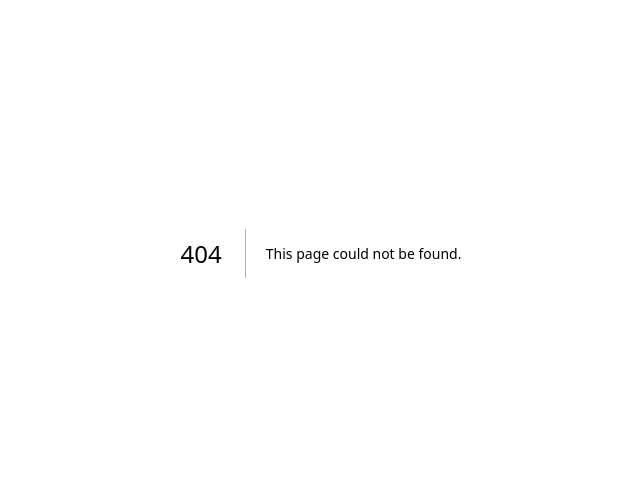
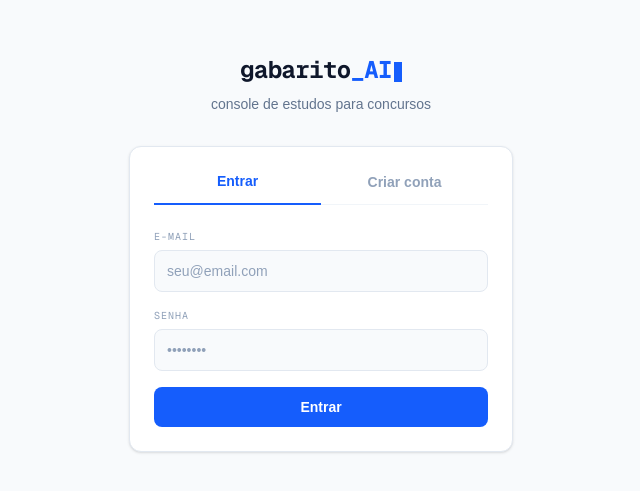
Before and after one commit to cielioqueiroz/gabarito_AI, a Next.js app: page /login in a window 1280 px wide. Before the commit this address had no page. Shown: the part 147-638 px from the top of the page, without its empty margins (319-959 px from the left). Built offline with nearby package versions, Linux system fonts and the light colour scheme.

Commit message:
feat: implement authentication with Supabase
Proxy middleware (Next.js 16) para proteger rotas e renovar sessão.
Tela de login com abas Entrar / Criar conta, validação e feedback visual.

```diff
--- /dev/null
+++ b/app/login/page.tsx
@@ -0,0 +1,124 @@
+'use client'
+
+import { useState } from 'react'
+import { useRouter } from 'next/navigation'
+import { createClient } from '@/lib/supabase/client'
+
+export default function LoginPage() {
+  const router = useRouter()
+  const [tab, setTab] = useState<'login' | 'signup'>('login')
+  const [email, setEmail] = useState('')
+  const [password, setPassword] = useState('')
+  const [error, setError] = useState('')
+  const [loading, setLoading] = useState(false)
+  const [success, setSuccess] = useState('')
+
+  async function handleSubmit(e: React.FormEvent) {
+    e.preventDefault()
+    setError('')
+    setSuccess('')
+    setLoading(true)
+    const supabase = createClient()
+
+    if (tab === 'login') {
+      const { error } = await supabase.auth.signInWithPassword({ email, password })
+      if (error) {
+        setError(error.message)
+      } else {
+        router.push('/')
+        router.refresh()
+      }
+    } else {
+      const { error } = await supabase.auth.signUp({ email, password })
+      if (error) {
+        setError(error.message)
+      } else {
+        setSuccess('Conta criada! Verifique seu e-mail para confirmar o cadastro.')
+      }
+    }
+    setLoading(false)
+  }
+
+  return (
+    <div className="min-h-screen bg-slate-50 flex flex-col items-center justify-center px-4">
+      <div className="w-full max-w-sm">
+        <div className="mb-8 text-center">
+          <span className="font-mono text-2xl font-bold text-slate-900 tracking-tight">
+            gabarito<span className="text-blue-600">_AI</span><span className="inline-block w-2 h-5 bg-blue-600 ml-0.5 align-middle animate-blink" />
+          </span>
+          <p className="mt-2 text-slate-500 text-sm">console de estudos para concursos</p>
+        </div>
+
+        <div className="bg-white rounded-xl border border-slate-200 p-6 shadow-sm">
+          <div className="flex mb-6 border-b border-slate-100">
+            <button
+              onClick={() => setTab('login')}
+              className={`flex-1 pb-3 text-sm font-semibold transition-colors ${
+                tab === 'login'
+                  ? 'text-blue-600 border-b-2 border-blue-600 -mb-px'
+                  : 'text-slate-400 hover:text-slate-600'
+              }`}
+            >
+              Entrar
+            </button>
+            <button
+              onClick={() => setTab('signup')}
+              className={`flex-1 pb-3 text-sm font-semibold transition-colors ${
+                tab === 'signup'
+                  ? 'text-blue-600 border-b-2 border-blue-600 -mb-px'
+                  : 'text-slate-400 hover:text-slate-600'
+              }`}
+            >
+              Criar conta
+            </button>
+          </div>
+
+          <form onSubmit={handleSubmit} className="space-y-4">
+            <div>
+              <label className="block font-mono text-[10px] uppercase tracking-widest text-slate-400 mb-1.5">
+                E-mail
+              </label>
+              <input
+                type="email"
+                value={email}
+                onChange={e => setEmail(e.target.value)}
+                required
+                className="w-full rounded-lg border border-slate-200 bg-slate-50 px-3 py-2.5 text-sm text-slate-900 placeholder-slate-400 focus:outline-none focus:ring-2 focus:ring-blue-500 focus:border-transparent transition"
+                placeholder="seu@email.com"
+              />
+            </div>
+            <div>
+              <label className="block font-mono text-[10px] uppercase tracking-widest text-slate-400 mb-1.5">
+                Senha
+              </label>
+              <input
+                type="password"
+                value={password}
+                onChange={e => setPassword(e.target.value)}
+                required
+                minLength={6}
+                className="w-full rounded-lg border border-slate-200 bg-slate-50 px-3 py-2.5 text-sm text-slate-900 placeholder-slate-400 focus:outline-none focus:ring-2 focus:ring-blue-500 focus:border-transparent transition"
+                placeholder="••••••••"
+              />
+            </div>
+
+            {error && (
+              <p className="text-red-500 text-sm rounded-lg bg-red-50 px-3 py-2">{error}</p>
+            )}
+            {success && (
+              <p className="text-emerald-600 text-sm rounded-lg bg-emerald-50 px-3 py-2">{success}</p>
+            )}
+
+            <button
+              type="submit"
+              disabled={loading}
+              className="w-full rounded-lg bg-blue-600 text-white py-2.5 text-sm font-semibold hover:bg-blue-700 focus:outline-none focus:ring-2 focus:ring-blue-500 focus:ring-offset-2 transition disabled:opacity-50 disabled:cursor-not-allowed"
+            >
+              {loading ? 'Aguarde…' : tab === 'login' ? 'Entrar' : 'Criar conta'}
+            </button>
+          </form>
+        </div>
+      </div>
+    </div>
+  )
+}
--- /dev/null
+++ b/proxy.ts
@@ -0,0 +1,48 @@
+import { NextResponse, type NextRequest } from 'next/server'
+import { createServerClient } from '@supabase/ssr'
+
+export async function proxy(request: NextRequest) {
+  let supabaseResponse = NextResponse.next({ request })
+
+  const supabase = createServerClient(
+    process.env.NEXT_PUBLIC_SUPABASE_URL!,
+    process.env.NEXT_PUBLIC_SUPABASE_ANON_KEY!,
+    {
+      cookies: {
+        getAll() {
+          return request.cookies.getAll()
+        },
+        setAll(cookiesToSet) {
+          cookiesToSet.forEach(({ name, value }) => request.cookies.set(name, value))
+          supabaseResponse = NextResponse.next({ request })
+          cookiesToSet.forEach(({ name, value, options }) =>
+            supabaseResponse.cookies.set(name, value, options)
+          )
+        },
+      },
+    }
+  )
+
+  const { data: { user } } = await supabase.auth.getUser()
+
+  const isLoginPage = request.nextUrl.pathname === '/login'
+  const isApiRoute = request.nextUrl.pathname.startsWith('/api/')
+
+  if (!user && !isLoginPage && !isApiRoute) {
+    const url = request.nextUrl.clone()
+    url.pathname = '/login'
+    return NextResponse.redirect(url)
+  }
+
+  if (user && isLoginPage) {
+    const url = request.nextUrl.clone()
+    url.pathname = '/'
+    return NextResponse.redirect(url)
+  }
+
+  return supabaseResponse
+}
+
+export const config = {
+  matcher: ['/((?!_next/static|_next/image|favicon.ico).*)'],
+}
```
